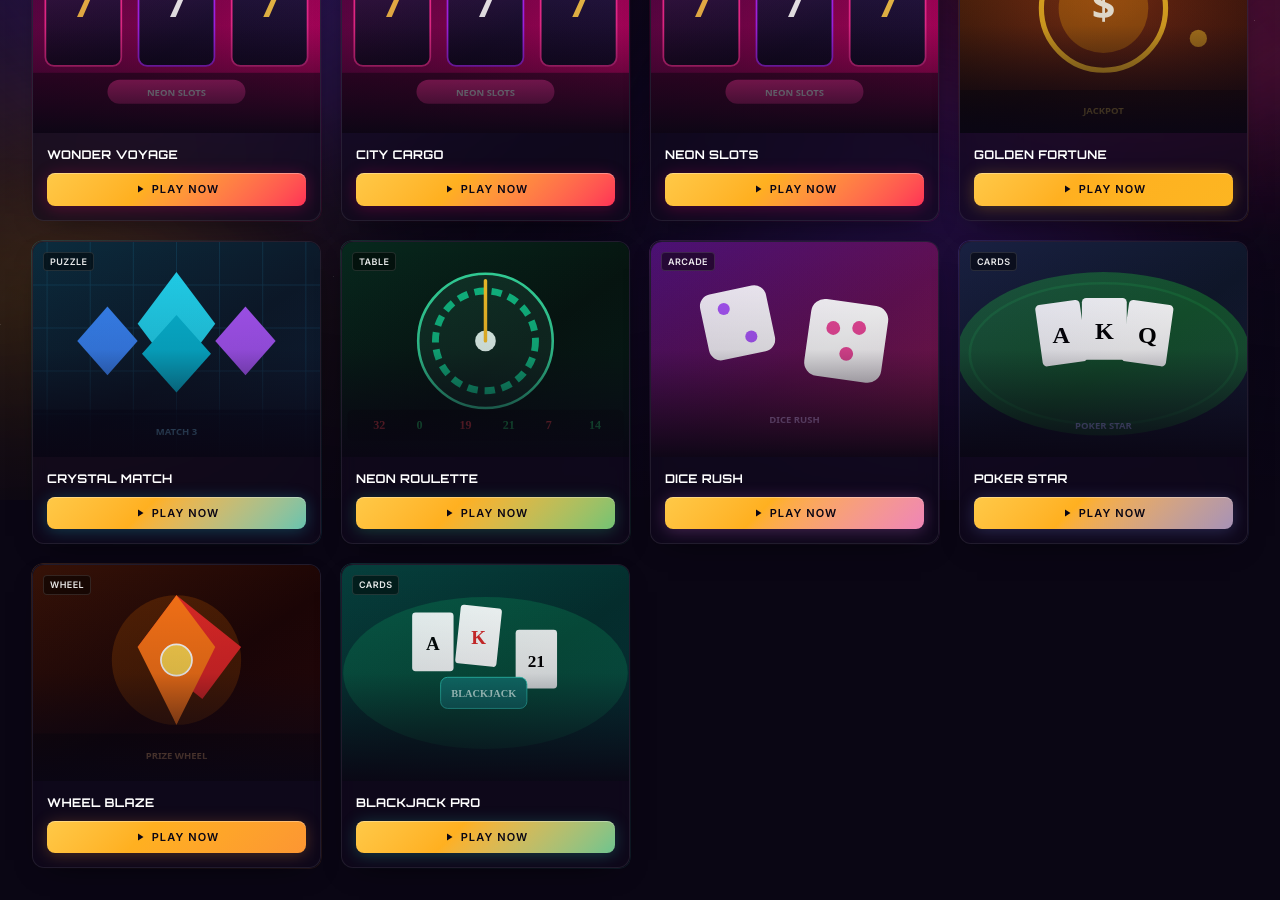
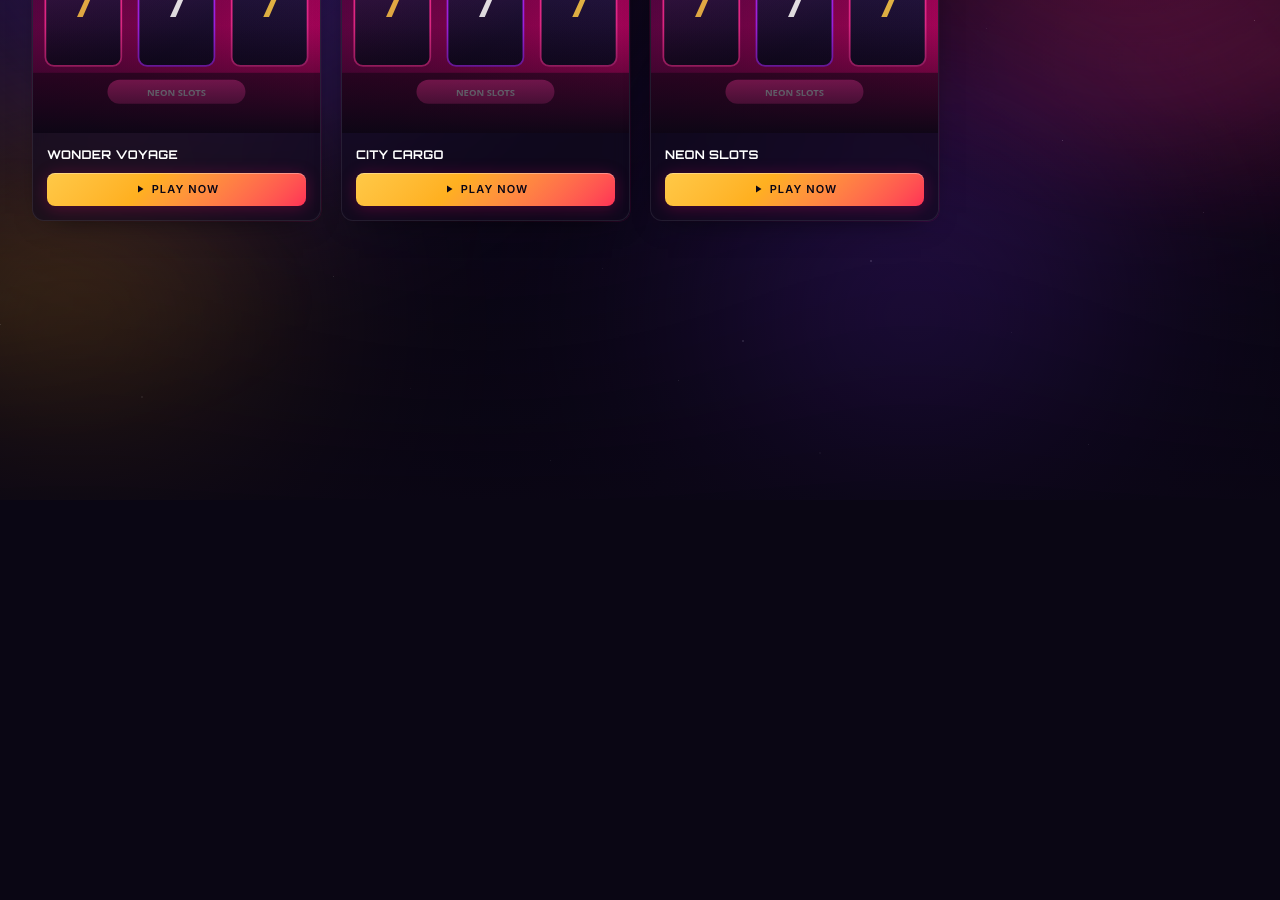
Before and after one commit to nextgen0090/GamesDashboard, a React (Vite) app: page / in a window 1280 px wide. Shown: the part 300-1200 px from the top of the page. After the commit the page ends 800 px from the top, so only its background shows below. Built offline with nearby package versions, Linux system fonts and the light colour scheme.

Commit message:
Update games.ts

```diff
--- a/src/data/games.ts
+++ b/src/data/games.ts
@@ -38,81 +38,81 @@ export const games: Game[] = [
         glow: '#ff006e',
         category: 'Slots',
     },
-    {
-        id: 'golden-fortune',
-        name: 'Golden Fortune',
-        tagline: 'Chase the jackpot glow',
-        url: 'https://golden-fortune-game.workers.dev',
-        image: '/games/golden-fortune.svg',
-        gradientFrom: '#f59e0b',
-        gradientTo: '#ef4444',
-        glow: '#fbbf24',
-        category: 'Jackpot',
-    },
-    {
-        id: 'crystal-match',
-        name: 'Crystal Match',
-        tagline: 'Match gems, unlock cascades',
-        url: 'https://crystal-match-game.workers.dev',
-        image: '/games/crystal-match.svg',
-        gradientFrom: '#06b6d4',
-        gradientTo: '#3b82f6',
-        glow: '#22d3ee',
-        category: 'Puzzle',
-    },
-    {
-        id: 'roulette-neon',
-        name: 'Neon Roulette',
-        tagline: 'Where the wheel never sleeps',
-        url: 'https://neon-roulette-game.workers.dev',
-        image: '/games/roulette-neon.svg',
-        gradientFrom: '#10b981',
-        gradientTo: '#059669',
-        glow: '#34d399',
-        category: 'Table',
-    },
-    {
-        id: 'dice-rush',
-        name: 'Dice Rush',
-        tagline: 'Roll fast, win faster',
-        url: 'https://dice-rush-game.workers.dev',
-        image: '/games/dice-rush.svg',
-        gradientFrom: '#a855f7',
-        gradientTo: '#ec4899',
-        glow: '#e879f9',
-        category: 'Arcade',
-    },
-    {
-        id: 'poker-star',
-        name: 'Poker Star',
-        tagline: 'All-in under the spotlight',
-        url: 'https://poker-star-game.workers.dev',
-        image: '/games/poker-star.svg',
-        gradientFrom: '#6366f1',
-        gradientTo: '#8b5cf6',
-        glow: '#818cf8',
-        category: 'Cards',
-    },
-    {
-        id: 'wheel-blaze',
-        name: 'Wheel Blaze',
-        tagline: 'Fire up the prize wheel',
-        url: 'https://wheel-blaze-game.workers.dev',
-        image: '/games/wheel-blaze.svg',
-        gradientFrom: '#f97316',
-        gradientTo: '#dc2626',
-        glow: '#fb923c',
-        category: 'Wheel',
-    },
-    {
-        id: 'blackjack-pro',
-        name: 'Blackjack Pro',
-        tagline: 'Beat the dealer in style',
-        url: 'https://blackjack-pro-game.workers.dev',
-        image: '/games/blackjack-pro.svg',
-        gradientFrom: '#14b8a6',
-        gradientTo: '#0ea5e9',
-        glow: '#2dd4bf',
-        category: 'Cards',
-    },
+    //{
+    //    id: 'golden-fortune',
+    //    name: 'Golden Fortune',
+    //    tagline: 'Chase the jackpot glow',
+    //    url: 'https://golden-fortune-game.workers.dev',
+    //    image: '/games/golden-fortune.svg',
+    //    gradientFrom: '#f59e0b',
+    //    gradientTo: '#ef4444',
+    //    glow: '#fbbf24',
+    //    category: 'Jackpot',
+    //},
+    //{
+    //    id: 'crystal-match',
+    //    name: 'Crystal Match',
+    //    tagline: 'Match gems, unlock cascades',
+    //    url: 'https://crystal-match-game.workers.dev',
+    //    image: '/games/crystal-match.svg',
+    //    gradientFrom: '#06b6d4',
+    //    gradientTo: '#3b82f6',
+    //    glow: '#22d3ee',
+    //    category: 'Puzzle',
+    //},
+    //{
+    //    id: 'roulette-neon',
+    //    name: 'Neon Roulette',
+    //    tagline: 'Where the wheel never sleeps',
+    //    url: 'https://neon-roulette-game.workers.dev',
+    //    image: '/games/roulette-neon.svg',
+    //    gradientFrom: '#10b981',
+    //    gradientTo: '#059669',
+    //    glow: '#34d399',
+    //    category: 'Table',
+    //},
+    //{
+    //    id: 'dice-rush',
+    //    name: 'Dice Rush',
+    //    tagline: 'Roll fast, win faster',
+    //    url: 'https://dice-rush-game.workers.dev',
+    //    image: '/games/dice-rush.svg',
+    //    gradientFrom: '#a855f7',
+    //    gradientTo: '#ec4899',
+    //    glow: '#e879f9',
+    //    category: 'Arcade',
+    //},
+    //{
+    //    id: 'poker-star',
+    //    name: 'Poker Star',
+    //    tagline: 'All-in under the spotlight',
+    //    url: 'https://poker-star-game.workers.dev',
+    //    image: '/games/poker-star.svg',
+    //    gradientFrom: '#6366f1',
+    //    gradientTo: '#8b5cf6',
+    //    glow: '#818cf8',
+    //    category: 'Cards',
+    //},
+    //{
+    //    id: 'wheel-blaze',
+    //    name: 'Wheel Blaze',
+    //    tagline: 'Fire up the prize wheel',
+    //    url: 'https://wheel-blaze-game.workers.dev',
+    //    image: '/games/wheel-blaze.svg',
+    //    gradientFrom: '#f97316',
+    //    gradientTo: '#dc2626',
+    //    glow: '#fb923c',
+    //    category: 'Wheel',
+    //},
+    //{
+    //    id: 'blackjack-pro',
+    //    name: 'Blackjack Pro',
+    //    tagline: 'Beat the dealer in style',
+    //    url: 'https://blackjack-pro-game.workers.dev',
+    //    image: '/games/blackjack-pro.svg',
+    //    gradientFrom: '#14b8a6',
+    //    gradientTo: '#0ea5e9',
+    //    glow: '#2dd4bf',
+    //    category: 'Cards',
+    //},
 ]
```
